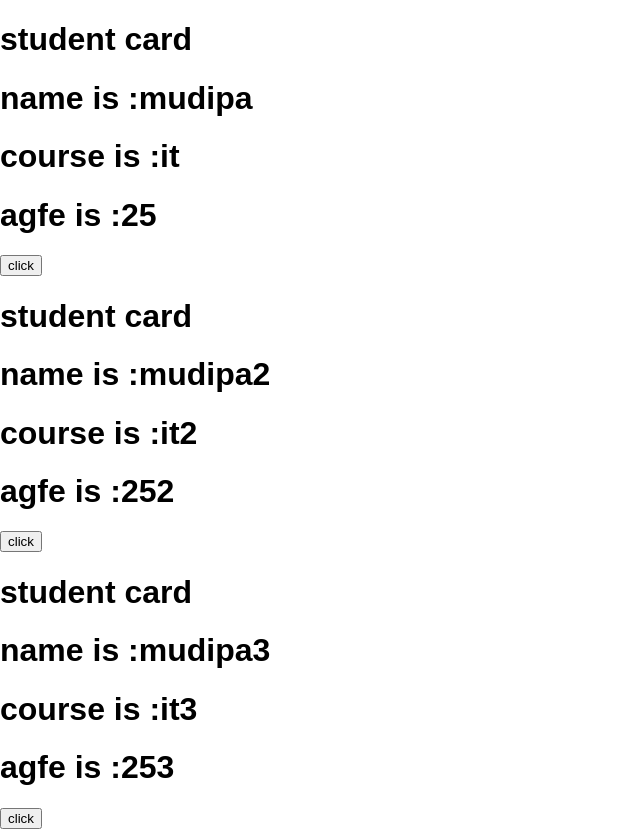
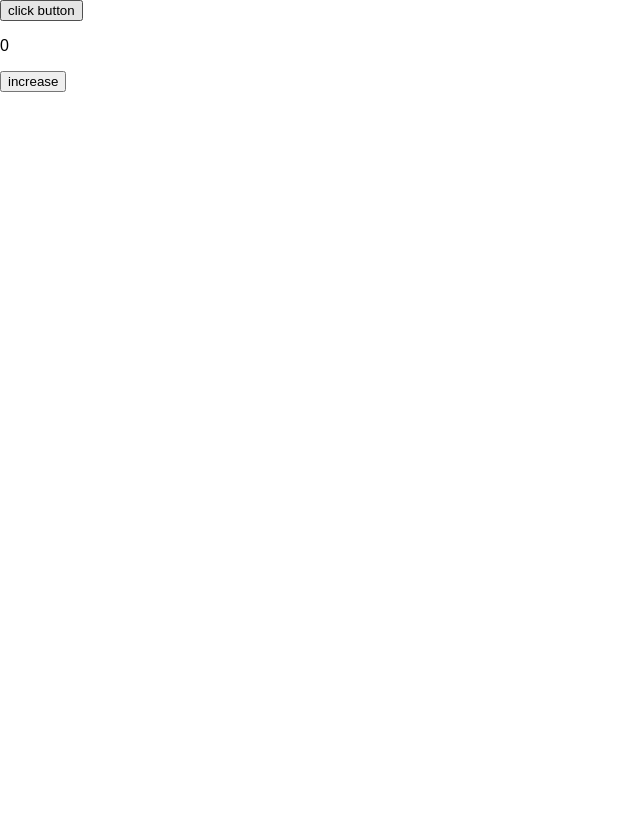
Before and after one commit to mk1shan/react_task-manager, a React app: page / in a window 1280 px wide. Shown: the whole page, without its empty margins (0-640 px from the left). After the commit the page ends 800 px from the top, so only its background shows below. Built offline with nearby package versions, Linux system fonts and the light colour scheme; the HTML template or start-up script is replaced by a standard one.

Commit message:
update new functions

```diff
--- a/src/App.jsx
+++ b/src/App.jsx
@@ -12,26 +12,21 @@ import StudentCad from './components/StudentCad'
 import MathExample from './components/MathExample'
 import ProfileCrad from './components/ProfileCrad'
 import Assesment1 from './components/Assesment1'
+import UseState from './components/UseState'
 
+import Student from './components/Student'
+
+import Onclikc from './components/Onclik'
+
+import Usestate2 from './components/Usestate2'
 function App() {
 
 
 return(
   <div>
 
-
-
-    {/* <Practise1/>
-    <ProfileCrad/>
-    */}
-<Assesment1 name="mudipa" course ="it" age="25"></Assesment1>
-<Assesment1 name="mudipa2" course ="it2" age="252"></Assesment1>
-<Assesment1 name="mudipa3" course ="it3" age="253"></Assesment1>
-
-
-{/* <StudentCad name = "MUDIPA" course = "software "></StudentCad>
-<StudentCad name = "MUDIPA2" course = "software 2"></StudentCad> */}
-
+<Onclikc/>
+<Usestate2/>
 
   </div>
 )
--- /dev/null
+++ b/src/components/Onclik.jsx
@@ -0,0 +1,16 @@
+import React from 'react'
+
+function Onclik() {
+
+const handleclik = ()=>{
+    console.log("cliecked ")
+}
+
+  return (
+    <div>
+      <button onClick = {handleclik}>click button</button>
+    </div>
+  )
+}
+
+export default Onclik
--- /dev/null
+++ b/src/components/Student.jsx
@@ -0,0 +1,16 @@
+import React from 'react'
+
+function Student (props){
+  return (
+
+    <div>
+
+      <p>
+
+Name :{props.name}
+      </p>
+    </div>
+  )
+}
+
+export default Student
--- /dev/null
+++ b/src/components/UseState.jsx
@@ -0,0 +1,21 @@
+import React, { useState } from 'react'
+
+function UseState() {
+
+
+const [count,setcount] = useState(0);
+
+
+  return (
+    <div>
+      <h1>{count}</h1>
+
+      <button onClick={()=>setcount(count+1)}>increase</button>
+
+            <button onClick={()=>setcount(count-1)}>decrese</button>
+                  <button onClick={()=>setcount(0)}>rset</button>
+    </div>
+  )
+}
+
+export default UseState
--- /dev/null
+++ b/src/components/Usestate2.jsx
@@ -0,0 +1,19 @@
+import React, { useEffect, useState } from 'react'
+
+const Usestate2 = () => {
+
+    const [count,setcount] = useState(0)
+
+    useEffect(()=>{
+        console.log("run onece")
+    },[count])
+  return (
+    <div>
+      <p>{count}</p>
+
+      <button onClick={()=>setcount(count+1)}>increase</button>
+    </div>
+  )
+}
+
+export default Usestate2
```
